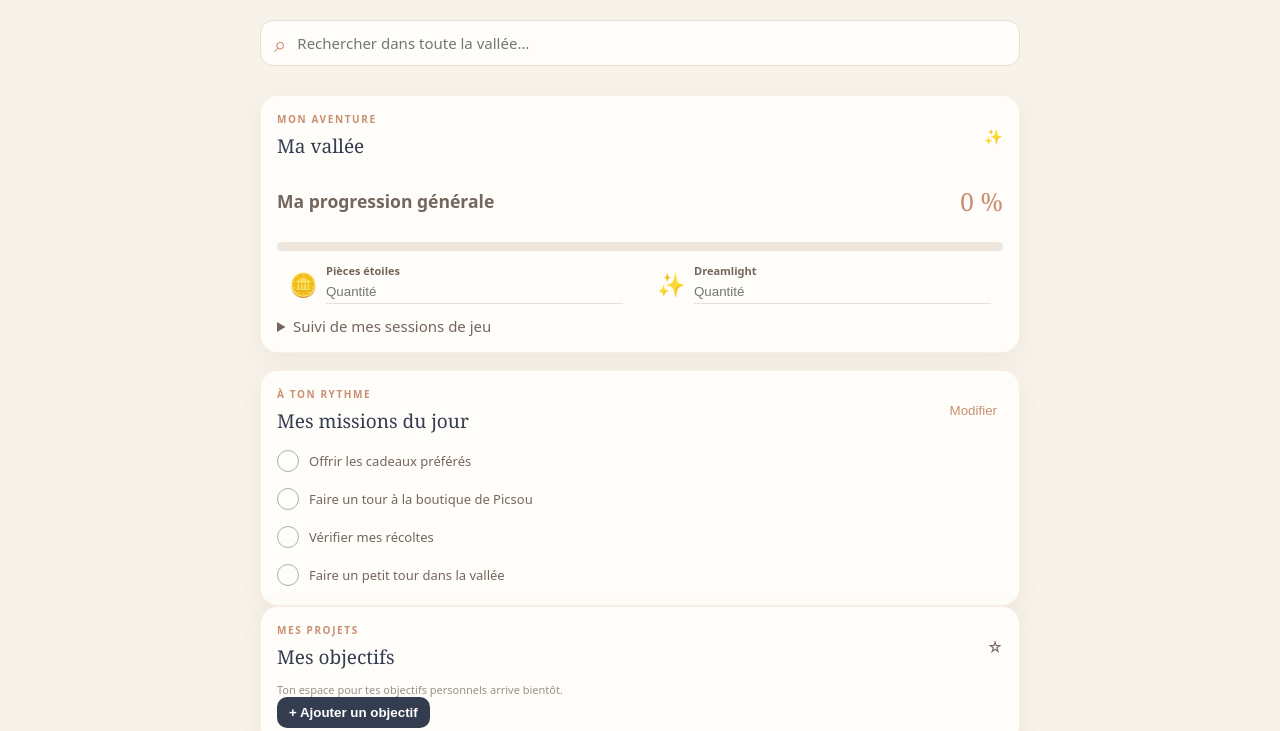
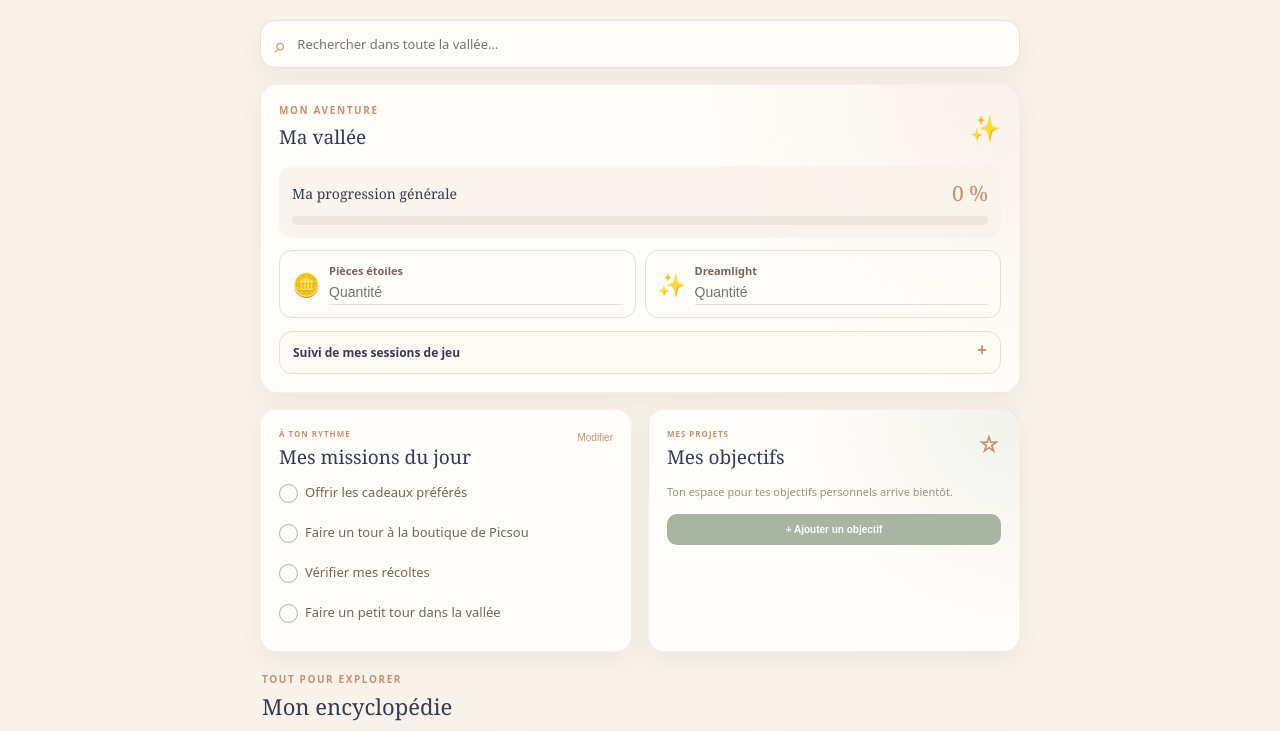
Before and after one commit to Boe2828/dreamlight-companion, a plain HTML site: page index.html in a window 1280 px wide. Shown: the part 192-923 px from the top of the page. Drawn offline with Linux system fonts and the light colour scheme.

Commit message:
Update style.css

```diff
--- a/style.css
+++ b/style.css
@@ -358,3 +358,267 @@
 .hero-content {
   display: none !important;
 }
+
+/* =========================================
+   NOUVELLE PAGE D'ACCUEIL
+   ========================================= */
+
+/* Espacement général */
+.page-shell {
+  gap: 16px;
+}
+
+/* Recherche globale */
+.search-box {
+  margin-bottom: 0;
+  min-height: 48px;
+  border-radius: 15px;
+  box-shadow: var(--shadow);
+}
+
+.search-box input {
+  font-size: 13px;
+}
+
+/* Bloc Ma vallée */
+.valley-panel {
+  padding: 18px;
+  background:
+    radial-gradient(circle at top right, rgba(201,143,115,.10), transparent 38%),
+    var(--paper);
+}
+
+.valley-panel > .section-heading {
+  margin-bottom: 16px;
+}
+
+.valley-panel > .section-heading > span {
+  font-size: 25px;
+}
+
+.progress-card {
+  padding: 13px;
+  margin-bottom: 12px;
+  border-radius: 14px;
+  background: rgba(248,243,234,.8);
+}
+
+.progress-card .section-heading {
+  margin-bottom: 9px;
+}
+
+.progress-card h3 {
+  margin: 0;
+  color: var(--navy);
+  font-family: Georgia, serif;
+  font-size: 14px;
+  font-weight: 500;
+}
+
+.progress-card .section-heading strong {
+  font-size: 21px;
+}
+
+.quick-row {
+  gap: 9px;
+}
+
+.currency {
+  min-width: 0;
+  border: 1px solid var(--line);
+  border-radius: 13px;
+  background: rgba(255,253,249,.85);
+}
+
+.currency label {
+  color: var(--ink);
+}
+
+.currency input {
+  font-size: 14px;
+}
+
+/* Suivi des sessions */
+.session-tracking {
+  margin-top: 13px;
+  padding: 12px 13px;
+  border: 1px solid var(--line);
+  border-radius: 13px;
+  background: #fffaf5;
+}
+
+.session-tracking summary {
+  color: var(--navy);
+  font-size: 12px;
+  font-weight: 700;
+  cursor: pointer;
+  list-style: none;
+}
+
+.session-tracking summary::-webkit-details-marker {
+  display: none;
+}
+
+.session-tracking summary::after {
+  content: "+";
+  float: right;
+  color: var(--rose);
+  font-size: 17px;
+  line-height: 12px;
+}
+
+.session-tracking[open] summary::after {
+  content: "−";
+}
+
+#session-content {
+  padding-top: 10px;
+}
+
+/* Missions et objectifs */
+.home-tools-grid {
+  display: grid;
+  grid-template-columns: minmax(0, 1fr) minmax(0, 1fr);
+  gap: 11px;
+  align-items: start;
+}
+
+.home-tools-grid > .panel {
+  min-width: 0;
+  height: 100%;
+  padding: 14px 11px;
+  border-radius: 16px;
+}
+
+.home-tools-grid .section-heading {
+  align-items: flex-start;
+  gap: 5px;
+  min-height: 44px;
+}
+
+.home-tools-grid .section-heading h2 {
+  font-size: 16px;
+  line-height: 1.2;
+}
+
+.home-tools-grid .eyebrow {
+  font-size: 8px;
+  letter-spacing: .12em;
+}
+
+.home-tools-grid .text-button {
+  padding: 4px 0;
+  font-size: 10px;
+}
+
+.daily-list {
+  gap: 11px;
+}
+
+.task-row {
+  align-items: flex-start;
+  gap: 7px;
+}
+
+.round-check {
+  width: 19px;
+  height: 19px;
+  flex-basis: 19px;
+}
+
+.task-row span {
+  font-size: 11px;
+  line-height: 1.35;
+  overflow-wrap: anywhere;
+}
+
+.goals-panel {
+  background:
+    radial-gradient(circle at top right, rgba(168,181,162,.15), transparent 48%),
+    var(--paper);
+}
+
+.goals-panel .section-heading > span {
+  color: var(--rose);
+  font-size: 23px;
+}
+
+.goals-panel .muted {
+  line-height: 1.5;
+}
+
+.goals-panel > .small-button {
+  width: 100%;
+  margin-top: 13px;
+  padding: 9px 6px;
+  font-size: 10px;
+  line-height: 1.3;
+  background: var(--sage);
+  color: #fff;
+}
+
+.daily-panel .small-button {
+  font-size: 11px;
+}
+
+.inline-form {
+  flex-wrap: wrap;
+}
+
+.inline-form input {
+  width: 100%;
+  min-width: 0;
+  padding: 9px;
+  border: 1px solid var(--line);
+  border-radius: 9px;
+  background: white;
+  font: inherit;
+  font-size: 12px;
+}
+
+/* Encyclopédie */
+.catalog-heading {
+  margin-bottom: 13px;
+}
+
+.catalog-heading .eyebrow {
+  margin-bottom: 5px;
+}
+
+.catalog-heading h2 {
+  font-family: Georgia, serif;
+  font-size: 22px;
+  font-weight: 500;
+  color: var(--navy);
+}
+
+.category-card {
+  transition: transform .18s ease, box-shadow .18s ease;
+}
+
+.category-card strong {
+  line-height: 1.25;
+}
+
+footer {
+  padding-top: 5px;
+}
+
+/* Écrans plus larges */
+@media (min-width: 600px) {
+  .home-tools-grid {
+    gap: 16px;
+  }
+
+  .home-tools-grid > .panel {
+    padding: 18px;
+  }
+
+  .home-tools-grid .section-heading h2 {
+    font-size: 19px;
+  }
+
+  .task-row span {
+    font-size: 13px;
+  }
+}
```
